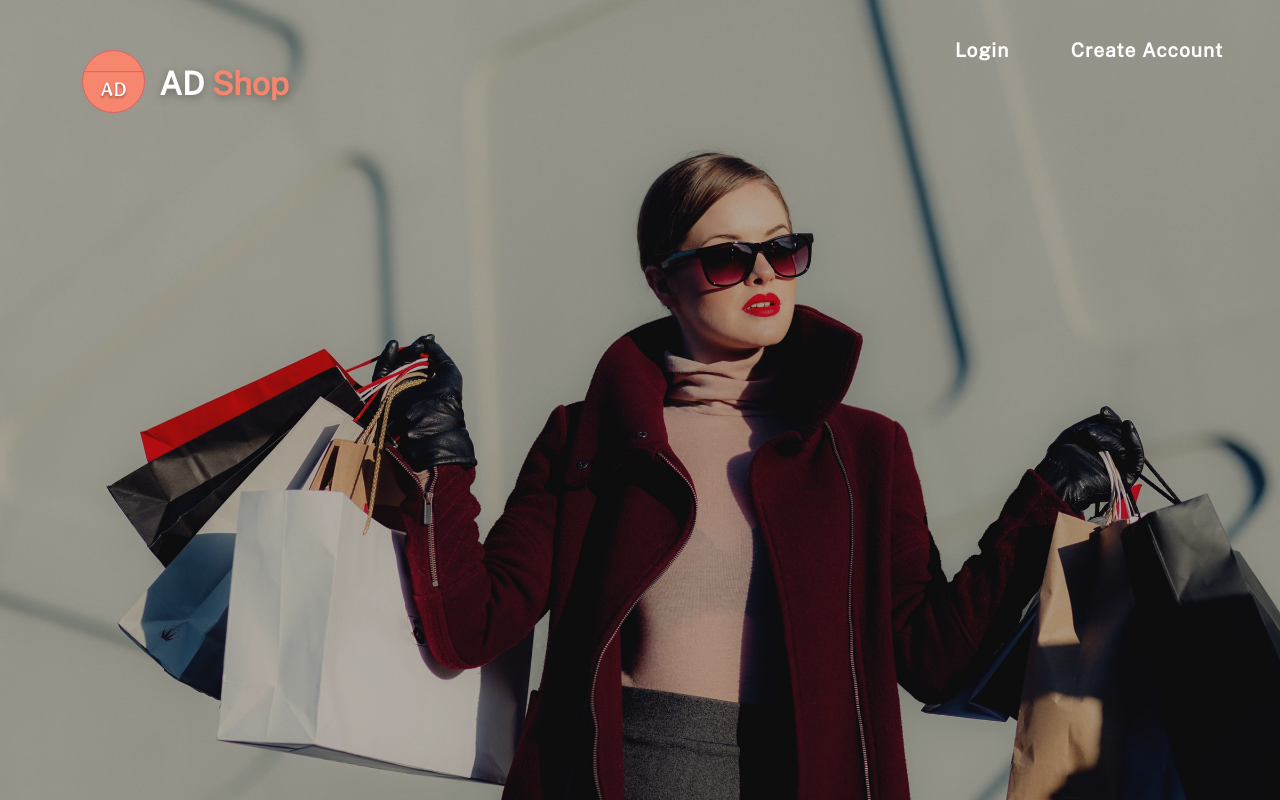
After one commit to abdouAoufi/Shop-Website-Using-JQUERY-PHP-SQL, a PHP site: page /home.html in a window 1280 px wide. The commit adds this page. Run offline with PHP 8.4, Linux system fonts and the light colour scheme.

Commit message:
added header

```diff
--- /dev/null
+++ b/site/css/scss/_bg.scss
@@ -0,0 +1,18 @@
+.bg {
+    position: fixed;
+    top: 0;
+    right: 0;
+    bottom: 0;
+    left: 0;
+    background: url('/images/cover-home_2.jpg');
+    background-size: cover;
+    background-position: center center;
+    z-index: -1;
+
+    .overlay {
+        // position: absolute;
+        width: 100%;
+        height: 100%;
+        background: rgba($color: #000000, $alpha: 0.3);
+    }
+}
--- /dev/null
+++ b/site/css/scss/_colors.scss
@@ -0,0 +1,39 @@
+$primary : #F7866F;
+
+
+$rich_black : #001011;
+$nice_black : #3F4045;
+$cornflow_bluwe : #5C95FF;
+$dark_blue : #093A3E;
+$dark_purple : #0F084B;
+$darkerpurple : #0D0221;
+$liberty : #5F5AA2;
+$bright_color_yellow : #FCAB10;
+$turcoise_blue : #80FFEC;
+$orange_red : #FE5F55;
+
+$semblable : (A : #FCAA65,
+    B : #E0845A,
+    D : #E05D5A,
+    F : #FC65A5,
+);
+
+$monochrome : (A : #784136,
+    B : #F9C5BA,
+    D : #785F5A,
+    F : #C46A58,
+);
+
+
+$complementaire : (A : #AB4E3C,
+    B : #FF9F8C,
+    D : #2BAB78,
+    F : #6FF7C2,
+);
+
+
+
+$carre : (A : #F77157,
+    B : #F7EC88,
+    D : #57F7B8,
+    F : #8463F7);
--- /dev/null
+++ b/site/css/scss/_global.scss
@@ -0,0 +1,13 @@
+* {
+    margin: 0;
+    padding: 0;
+    box-sizing: border-box;
+}
+
+a {
+    text-decoration: none;
+}
+
+body {
+    font-family: 'Public Sans';
+}
--- /dev/null
+++ b/site/css/scss/_mixins.scss
@@ -0,0 +1,22 @@
+$mobile : 480px;
+$tablet : 768px;
+$desktop : 1024px;
+
+
+@mixin mobile {
+    @media (max-width : #{$mobile}) {
+        @content;
+    }
+}
+
+@mixin tablet {
+    @media (max-width : #{$tablet}) {
+        @content;
+    }
+}
+
+@mixin desktop {
+    @media (min-width : #{$desktop}) {
+        @content;
+    }
+}
--- /dev/null
+++ b/site/css/scss/home.css
@@ -0,0 +1,129 @@
+* {
+  margin: 0;
+  padding: 0;
+  -webkit-box-sizing: border-box;
+          box-sizing: border-box;
+}
+
+a {
+  text-decoration: none;
+}
+
+body {
+  font-family: 'Public Sans';
+}
+
+.bg {
+  position: fixed;
+  top: 0;
+  right: 0;
+  bottom: 0;
+  left: 0;
+  background: url("/images/cover-home_2.jpg");
+  background-size: cover;
+  background-position: center center;
+  z-index: -1;
+}
+
+.bg .overlay {
+  width: 100%;
+  height: 100%;
+  background: rgba(0, 0, 0, 0.3);
+}
+
+header .lgn-part {
+  margin: 1.5rem;
+  float: right;
+}
+
+@media (max-width: 480px) {
+  header .lgn-part {
+    float: none;
+    margin: auto;
+    text-align: center;
+  }
+}
+
+@media (max-width: 768px) {
+  header .lgn-part {
+    float: none;
+    margin: auto;
+    text-align: center;
+  }
+}
+
+header .lgn-part .btn {
+  padding: .7rem 1.3rem;
+  border-color: transparent;
+  font-family: 'Public Sans';
+  font-weight: 600;
+  margin-right: 0.5rem;
+  cursor: pointer;
+  background: transparent;
+  border-radius: 6px;
+  -webkit-transition: 250ms all ease-in-out;
+  transition: 250ms all ease-in-out;
+  font-size: 1.2rem;
+  color: white;
+  letter-spacing: 1px;
+  border: 0.3rem solid transparent;
+}
+
+header .lgn-part .btn:hover {
+  border-color: #F7866F;
+}
+
+header .logo-container {
+  display: -webkit-box;
+  display: -ms-flexbox;
+  display: flex;
+  place-items: center;
+  padding: 3rem 5rem;
+}
+
+@media (max-width: 480px) {
+  header .logo-container {
+    display: -ms-grid;
+    display: grid;
+  }
+}
+
+@media (max-width: 768px) {
+  header .logo-container {
+    display: -ms-grid;
+    display: grid;
+  }
+}
+
+header .logo-container .logo {
+  width: 4.15rem;
+  margin-right: 0.8rem;
+  padding: 0.1rem;
+}
+
+header .logo-container .logo img {
+  -webkit-box-flex: 1;
+      -ms-flex: 1;
+          flex: 1;
+  max-width: 100%;
+  max-height: 100%;
+  height: 100%;
+  width: 100%;
+}
+
+header .title {
+  color: white;
+  text-shadow: 0 3px 8px rgba(0, 0, 0, 0.3);
+}
+
+header .title span {
+  color: #F7866F;
+}
+
+@media (max-width: 480px) {
+  header .title {
+    margin-top: 1rem;
+    font-size: 0.8rem;
+  }
+}
+/*# sourceMappingURL=home.css.map */
--- /dev/null
+++ b/site/css/scss/home.scss
@@ -0,0 +1,93 @@
+@import 'colors';
+@import 'global';
+@import 'mixins';
+@import 'bg';
+
+
+header {
+
+
+    .lgn-part {
+        margin: 1.5rem;
+        float: right;
+
+        @include mobile {
+            float: none;
+            margin: auto;
+            text-align: center;
+        }
+
+        @include tablet {
+            float: none;
+            margin: auto;
+            text-align: center;
+        }
+
+        .btn {
+            padding: .7rem 1.3rem;
+            border-color: transparent;
+            font-family: 'Public Sans';
+            font-weight: 600;
+            margin-right: 0.5rem;
+            cursor: pointer;
+            background: transparent;
+            border-radius: 6px;
+            transition: 250ms all ease-in-out;
+            font-size: 1.2rem;
+            color: white;
+            letter-spacing: 1px;
+            border: 0.3rem solid transparent;
+
+
+
+            &:hover {
+                border-color: $primary;
+            }
+        }
+    }
+
+    .logo-container {
+        display: flex;
+        place-items: center;
+        padding: 3rem 5rem;
+
+        @include mobile {
+            display: grid;
+        }
+
+        @include tablet {
+            display: grid;
+        }
+
+        .logo {
+            width: 4.15rem;
+            margin-right: 0.8rem;
+            padding: 0.1rem;
+
+            img {
+                flex: 1;
+                max-width: 100%;
+                max-height: 100%;
+                height: 100%;
+                width: 100%;
+            }
+        }
+    }
+
+    .title {
+        color: white;
+        text-shadow: 0 3px 8px rgba(0, 0, 0, 0.3);
+
+        span {
+            color: $primary;
+
+        }
+
+        @include mobile {
+            margin-top: 1rem;
+            font-size: 0.8rem;
+        }
+
+
+    }
+}
--- /dev/null
+++ b/site/home.html
@@ -0,0 +1,49 @@
+<!DOCTYPE html>
+<html lang="en">
+
+<head>
+    <meta charset="UTF-8">
+    <meta name="viewport" content="width=device-width, initial-scale=1.0">
+    <meta http-equiv="X-UA-Compatible" content="ie=edge">
+    <title>Welcome </title>
+    <link rel="stylesheet" href="css/scss/home.css">
+
+    <link href="https://fonts.googleapis.com/css2?family=Public+Sans:wght@300;400&display=swap" rel="stylesheet">
+</head>
+
+<body>
+
+    <!-- ! HEADER -->
+
+    <header>
+        <div class="lgn-part">
+            <a href="#"> <Button class="btn"> Login </Button> </a>
+            <a href="#"> <Button class="btn"> Create Account </Button> </a>
+        </div>
+
+        <a href="#">
+            <div class="logo-container">
+                <div class="logo">
+                    <img src="images/home pagelogo.svg" alt="logo">
+                </div>
+
+                <div class="title">
+                    <h1>AD <span>Shop</span> </h1>
+                </div>
+            </div>
+        </a>
+    </header>
+
+    <!--! background -->
+
+    <section class="bg">
+        <div class="overlay"></div>
+    </section>
+
+    <section class="ad">
+
+    </section>
+
+</body>
+
+</html>
--- a/site/index.html
+++ b/site/index.html
@@ -37,7 +37,7 @@
                         <div class="logo">
                             <img src="images/mouse.png"
                                 class="nav-logo"
-                                alt="" height="40" />
+                                alt="" height="35" />
                         </div>
                     </div>
 
```
Also changed, not shown: site/colors/colors.txt (added, +14 -0 lines), site/css/home.css (+2 -7 lines), site/css/result.html (deleted, +0 -21 lines), site/css/scss/_ad.scss (added), site/images/cover-home.jpg (added), site/images/cover-home_2.jpg (added), site/images/home page@2x.png (added), site/images/home pagelogo.svg (added), site/javascript/bundle.js, 2 other files.
